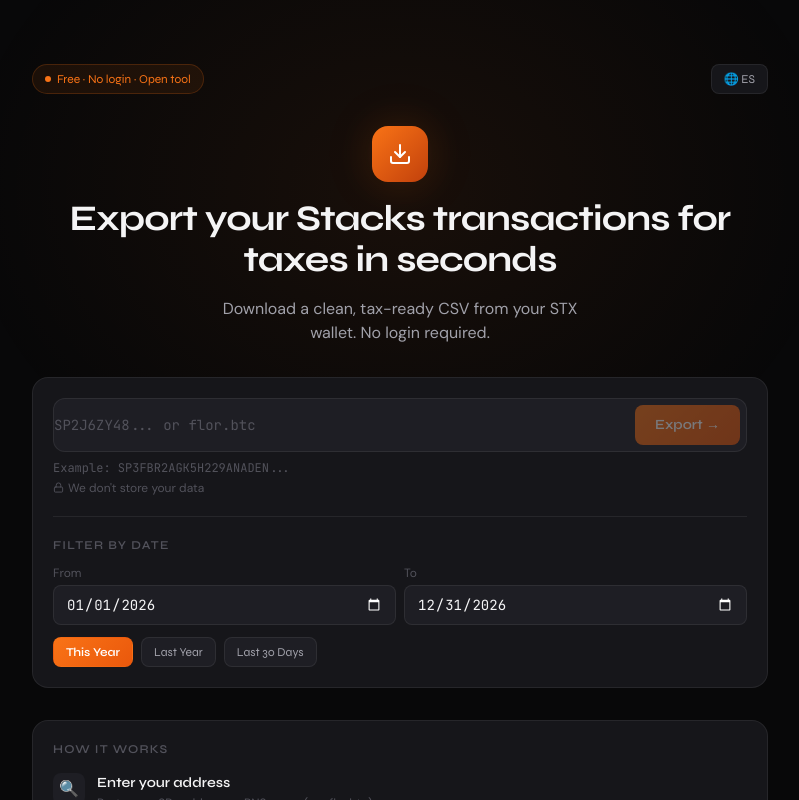
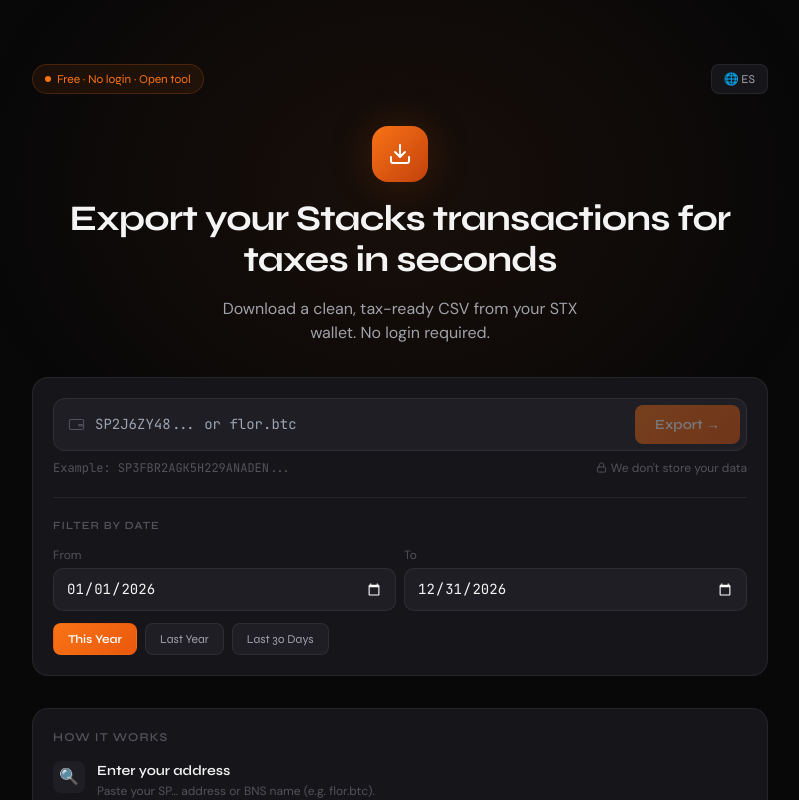
Before and after one commit to flormpecasique/StacksCSV, a Next.js app: page / in a window 1280 px wide. Shown: the top 800 px of the page, without its empty margins (240-1039 px from the left). Built offline with nearby package versions, Linux system fonts and the light colour scheme.

Commit message:
Add files via upload

```diff
--- a/src/components/AddressInput.tsx
+++ b/src/components/AddressInput.tsx
@@ -11,6 +11,7 @@
 
 const STACKS_REGEX = /^S[MP][A-Z0-9]{28,48}$/;
 const BNS_REGEX    = /^[a-zA-Z0-9_-]+\.[a-zA-Z]+$/;
+
 function isValidInput(v: string) {
   return STACKS_REGEX.test(v) || BNS_REGEX.test(v);
 }
@@ -40,47 +41,65 @@
   }
 
   return (
-    <div className="flex flex-col gap-2">
-      <form onSubmit={handleSubmit} className="w-full" noValidate>
-        <div className="relative group">
-          {/* Glow border */}
+    <div style={{ display: "flex", flexDirection: "column", gap: "8px" }}>
+      <form onSubmit={handleSubmit} style={{ width: "100%" }} noValidate>
+
+        {/* Outer wrapper for the glow effect */}
+        <div style={{ position: "relative" }} className="group">
+
+          {/* Animated glow border on focus */}
           <div
             className="absolute -inset-px rounded-xl opacity-0 group-focus-within:opacity-100 transition-opacity duration-300"
             style={{
-              background: "linear-gradient(135deg, rgba(249,115,22,0.5) 0%, transparent 50%, rgba(249,115,22,0.3) 100%)",
+              background:
+                "linear-gradient(135deg, rgba(249,115,22,0.5) 0%, transparent 50%, rgba(249,115,22,0.3) 100%)",
             }}
           />
 
           {/*
-            Key fix: `min-w-0` on the wrapper + `flex` with `overflow-hidden`
-            prevents the input from pushing the button off-screen.
+            Inner row.
+            overflow:hidden clips the button corners.
+            We do NOT set paddingLeft here — we control spacing via the icon gap.
           */}
           <div
-            className="relative flex items-center rounded-xl overflow-hidden"
-            style={{ background: "var(--bg-700)", border: "1px solid var(--border)" }}
+            style={{
+              position:    "relative",
+              display:     "flex",
+              alignItems:  "center",
+              borderRadius: "12px",
+              overflow:    "hidden",
+              background:  "var(--bg-700)",
+              border:      "1px solid var(--border)",
+              /* Explicit left padding so icon has breathing room */
+              paddingLeft: "14px",
+            }}
           >
-            {/* Wallet icon — hidden on very small screens to save space */}
-            <span className="hidden xs:flex pl-4 pr-2 shrink-0">
-              <svg width="18" height="18" viewBox="0 0 24 24" fill="none"
-                stroke="currentColor" strokeWidth="1.5" strokeLinecap="round" strokeLinejoin="round"
-                style={{ color: "var(--text-muted)" }}>
-                <rect x="2" y="5" width="20" height="14" rx="2" />
-                <path d="M16 12a1 1 0 0 0 0 2h4v-2h-4z" />
-              </svg>
-            </span>
-            {/* Also show icon on sm+ regardless */}
-            <span className="flex sm:hidden pl-3 pr-1 shrink-0">
-              <svg width="16" height="16" viewBox="0 0 24 24" fill="none"
-                stroke="currentColor" strokeWidth="1.5" strokeLinecap="round" strokeLinejoin="round"
-                style={{ color: "var(--text-muted)" }}>
-                <rect x="2" y="5" width="20" height="14" rx="2" />
-                <path d="M16 12a1 1 0 0 0 0 2h4v-2h-4z" />
-              </svg>
-            </span>
+            {/*
+              Icon — always rendered, no Tailwind breakpoint classes.
+              flexShrink:0 stops it from collapsing.
+            */}
+            <svg
+              width="17"
+              height="17"
+              viewBox="0 0 24 24"
+              fill="none"
+              stroke="currentColor"
+              strokeWidth="1.5"
+              strokeLinecap="round"
+              strokeLinejoin="round"
+              style={{ color: "var(--text-muted)", flexShrink: 0 }}
+            >
+              <rect x="2" y="5" width="20" height="14" rx="2" />
+              <path d="M16 12a1 1 0 0 0 0 2h4v-2h-4z" />
+            </svg>
 
             {/*
-              `min-w-0` is critical: flex children default to min-width: auto
-              which forces the container to grow. min-w-0 lets it shrink.
+              Input.
+              flex:1 + minWidth:0 is the key combination:
+                - flex:1 lets it grow to fill available space
+                - minWidth:0 lets it shrink below its content width
+              Without minWidth:0, a long placeholder forces the container wider.
+              paddingLeft gives the gap between the icon and the cursor.
             */}
             <input
               type="text"
@@ -93,57 +112,121 @@
               spellCheck={false}
               autoComplete="off"
               autoCorrect="off"
+              autoCapitalize="off"
               aria-label={t("addressLabel")}
-              className="flex-1 min-w-0 bg-transparent py-3.5 pr-1 text-sm focus:outline-none placeholder:text-zinc-600"
-              style={{ color: "var(--text-primary)", fontFamily: "var(--font-mono)" }}
               disabled={isLoading}
+              style={{
+                flex:          "1 1 0%",
+                minWidth:      0,
+                background:    "transparent",
+                border:        "none",
+                outline:       "none",
+                paddingTop:    "14px",
+                paddingBottom: "14px",
+                paddingLeft:   "10px",
+                paddingRight:  "6px",
+                fontSize:      "14px",
+                color:         "var(--text-primary)",
+                fontFamily:    "var(--font-mono)",
+              }}
             />
 
-            {/* Button — shrink-0 keeps it from collapsing */}
+            {/*
+              Button.
+              flexShrink:0 keeps it at a fixed size — it never shrinks.
+              whiteSpace:nowrap prevents the label from wrapping.
+            */}
             <button
               type="submit"
               disabled={isLoading || !address.trim()}
-              className="shrink-0 m-1.5 px-3 sm:px-5 py-2 sm:py-2.5 rounded-lg text-sm font-semibold transition-all duration-200 disabled:opacity-40 disabled:cursor-not-allowed whitespace-nowrap"
               style={{
-                fontFamily: "var(--font-display)",
-                background: isLoading ? "var(--bg-600)" : "linear-gradient(135deg, #f97316 0%, #ea580c 100%)",
-                color: isLoading ? "var(--text-muted)" : "#fff",
+                flexShrink:   0,
+                margin:       "6px",
+                padding:      "9px 20px",
+                borderRadius: "8px",
+                fontSize:     "14px",
+                fontWeight:   600,
+                fontFamily:   "var(--font-display)",
+                background:   isLoading
+                  ? "var(--bg-600)"
+                  : "linear-gradient(135deg, #f97316 0%, #ea580c 100%)",
+                color:        isLoading ? "var(--text-muted)" : "#fff",
+                border:       "none",
+                cursor:       isLoading || !address.trim() ? "not-allowed" : "pointer",
+                opacity:      isLoading || !address.trim() ? 0.4 : 1,
+                transition:   "opacity 0.2s",
+                whiteSpace:   "nowrap",
               }}
             >
               {isLoading ? (
-                <span className="flex items-center gap-1.5">
-                  <svg className="w-4 h-4 animate-spin" viewBox="0 0 24 24" fill="none">
-                    <circle cx="12" cy="12" r="10" stroke="currentColor" strokeWidth="3" strokeDasharray="40 24" />
+                <span style={{ display: "flex", alignItems: "center", gap: "6px" }}>
+                  <svg
+                    viewBox="0 0 24 24"
+                    fill="none"
+                    style={{ width: 14, height: 14, animation: "spin 1s linear infinite" }}
+                  >
+                    <circle cx="12" cy="12" r="10"
+                      stroke="currentColor" strokeWidth="3" strokeDasharray="40 24" />
                   </svg>
-                  {/* Hide text on very small screens to save space */}
-                  <span className="hidden sm:inline">{t("fetching")}</span>
+                  {t("fetching")}
                 </span>
               ) : (
-                <>
-                  <span className="hidden sm:inline">{t("exportBtn")}</span>
-                  {/* Arrow-only on tiny screens */}
-                  <span className="sm:hidden">→</span>
-                </>
+                t("exportBtn")
               )}
             </button>
           </div>
         </div>
 
         {validationError && (
-          <p className="mt-2 text-xs animate-fade-in"
-            style={{ color: "#f87171", fontFamily: "var(--font-body)" }} role="alert">
+          <p
+            className="animate-fade-in"
+            style={{
+              marginTop:  "8px",
+              fontSize:   "12px",
+              color:      "#f87171",
+              fontFamily: "var(--font-body)",
+            }}
+            role="alert"
+          >
             ⚠ {validationError}
           </p>
         )}
       </form>
 
-      {/* Example + trust signal — stack on mobile */}
-      <div className="flex flex-col xs:flex-row xs:items-center xs:justify-between gap-1">
-        <p className="text-xs truncate" style={{ color: "var(--text-muted)", fontFamily: "var(--font-mono)" }}>
+      {/* Example + trust signal */}
+      <div
+        style={{
+          display:        "flex",
+          flexWrap:       "wrap",
+          alignItems:     "center",
+          justifyContent: "space-between",
+          gap:            "4px",
+        }}
+      >
+        <p
+          style={{
+            fontSize:     "12px",
+            color:        "var(--text-muted)",
+            fontFamily:   "var(--font-mono)",
+            overflow:     "hidden",
+            textOverflow: "ellipsis",
+            whiteSpace:   "nowrap",
+            maxWidth:     "55%",
+          }}
+        >
           {t("addressExample")}
         </p>
-        <p className="flex items-center gap-1 text-xs shrink-0"
-          style={{ color: "var(--text-muted)", fontFamily: "var(--font-body)" }}>
+        <p
+          style={{
+            display:    "flex",
+            alignItems: "center",
+            gap:        "4px",
+            fontSize:   "12px",
+            color:      "var(--text-muted)",
+            fontFamily: "var(--font-body)",
+            flexShrink: 0,
+          }}
+        >
           <svg width="11" height="11" viewBox="0 0 24 24" fill="none"
             stroke="currentColor" strokeWidth="2" strokeLinecap="round">
             <rect x="3" y="11" width="18" height="11" rx="2" ry="2" />
--- a/src/components/DateFilter.tsx
+++ b/src/components/DateFilter.tsx
@@ -14,6 +14,36 @@
   lang:     Lang;
 }
 
+/*
+  Safari/iPadOS quirk with input[type="date"]:
+  The native date control renders a hidden calendar icon and clear button
+  that can extend outside the element's layout box.
+  Fixes applied:
+    1. gridTemplateColumns: "minmax(0, 1fr) minmax(0, 1fr)"
+       — "1fr" alone has min-width:auto which lets content overflow the column.
+       — "minmax(0, 1fr)" hard-caps the column at its available space.
+    2. overflow: "hidden" on the grid wrapper — clips anything that bleeds out.
+    3. maxWidth: "100%", width: "100%", boxSizing: "border-box" on each input.
+*/
+
+// Shared styles for both date inputs
+const dateInputStyle: React.CSSProperties = {
+  display:      "block",
+  width:        "100%",
+  maxWidth:     "100%",
+  minWidth:     0,           /* allow column to shrink it */
+  boxSizing:    "border-box",
+  padding:      "9px 12px",
+  borderRadius: "10px",
+  fontSize:     "14px",
+  background:   "var(--bg-700)",
+  border:       "1px solid var(--border)",
+  color:        "var(--text-primary)",
+  fontFamily:   "var(--font-mono)",
+  colorScheme:  "dark",
+  outline:      "none",
+};
+
 export default function DateFilter({ range, onChange, lang }: DateFilterProps) {
   const t = useTranslations(lang);
 
@@ -28,16 +58,43 @@
   }
 
   return (
-    <div className="flex flex-col gap-3">
-      <p className="text-xs font-semibold uppercase tracking-widest"
-        style={{ color: "var(--text-muted)", fontFamily: "var(--font-display)" }}>
+    <div style={{ display: "flex", flexDirection: "column", gap: "12px" }}>
+
+      {/* Label */}
+      <p
+        style={{
+          fontSize:      "11px",
+          fontWeight:    600,
+          letterSpacing: "0.1em",
+          textTransform: "uppercase",
+          color:         "var(--text-muted)",
+          fontFamily:    "var(--font-display)",
+          margin:        0,
+        }}
+      >
         {t("filterTitle")}
       </p>
 
-      {/* Date inputs — always stacked on mobile, side-by-side on sm+ */}
-      <div className="grid grid-cols-1 sm:grid-cols-2 gap-2">
-        <div className="flex flex-col gap-1">
-          <label className="text-xs" style={{ color: "var(--text-muted)", fontFamily: "var(--font-body)" }}>
+      {/*
+        Grid container.
+        overflow:hidden is the critical Safari fix — it clips the native
+        date-picker chrome that would otherwise bleed outside the card.
+        minmax(0, 1fr) ensures columns can never exceed their allocated space.
+      */}
+      <div
+        style={{
+          display:             "grid",
+          gridTemplateColumns: "minmax(0, 1fr) minmax(0, 1fr)",
+          gap:                 "8px",
+          overflow:            "hidden",
+          width:               "100%",
+        }}
+      >
+        {/* FROM */}
+        <div style={{ display: "flex", flexDirection: "column", gap: "4px", minWidth: 0 }}>
+          <label
+            style={{ fontSize: "12px", color: "var(--text-muted)", fontFamily: "var(--font-body)" }}
+          >
             {t("from")}
           </label>
           <input
@@ -45,21 +102,15 @@
             value={range.from}
             max={range.to || undefined}
             onChange={(e) => onChange({ ...range, from: e.target.value })}
-            className="w-full rounded-lg px-3 py-2 text-sm"
-            style={{
-              background:  "var(--bg-700)",
-              border:      "1px solid var(--border)",
-              color:       "var(--text-primary)",
-              fontFamily:  "var(--font-mono)",
-              colorScheme: "dark",
-              outline:     "none",
-              minWidth:    0,    /* prevent overflow */
-            }}
+            style={dateInputStyle}
           />
         </div>
 
-        <div className="flex flex-col gap-1">
-          <label className="text-xs" style={{ color: "var(--text-muted)", fontFamily: "var(--font-body)" }}>
+        {/* TO */}
+        <div style={{ display: "flex", flexDirection: "column", gap: "4px", minWidth: 0 }}>
+          <label
+            style={{ fontSize: "12px", color: "var(--text-muted)", fontFamily: "var(--font-body)" }}
+          >
             {t("to")}
           </label>
           <input
@@ -67,22 +118,13 @@
             value={range.to}
             min={range.from || undefined}
             onChange={(e) => onChange({ ...range, to: e.target.value })}
-            className="w-full rounded-lg px-3 py-2 text-sm"
-            style={{
-              background:  "var(--bg-700)",
-              border:      "1px solid var(--border)",
-              color:       "var(--text-primary)",
-              fontFamily:  "var(--font-mono)",
-              colorScheme: "dark",
-              outline:     "none",
-              minWidth:    0,
-            }}
+            style={dateInputStyle}
           />
         </div>
       </div>
 
-      {/* Quick-select buttons — wrap naturally */}
-      <div className="flex flex-wrap gap-2">
+      {/* Quick-select preset buttons */}
+      <div style={{ display: "flex", flexWrap: "wrap", gap: "8px" }}>
         {presets.map((preset) => {
           const pr     = preset.getRange();
           const active = isActive(pr);
@@ -90,13 +132,21 @@
             <button
               key={preset.label}
               onClick={() => onChange(pr)}
-              className="text-xs px-3 py-1.5 rounded-lg transition-all duration-150 whitespace-nowrap"
               style={{
-                fontFamily: "var(--font-display)",
-                background: active ? "linear-gradient(135deg, #f97316 0%, #ea580c 100%)" : "var(--bg-700)",
-                color:      active ? "#fff" : "var(--text-secondary)",
-                border:     active ? "1px solid transparent" : "1px solid var(--border)",
-                fontWeight: active ? 600 : 400,
+                padding:      "6px 14px",
+                borderRadius: "8px",
+                fontSize:     "12px",
+                fontFamily:   "var(--font-display)",
+                fontWeight:   active ? 600 : 400,
+                background:   active
+                  ? "linear-gradient(135deg, #f97316 0%, #ea580c 100%)"
+                  : "var(--bg-700)",
+                color:        active ? "#fff" : "var(--text-secondary)",
+                border:       active ? "1px solid transparent" : "1px solid var(--border)",
+                cursor:       "pointer",
+                whiteSpace:   "nowrap",
+                transition:   "opacity 0.15s",
+                flexShrink:   0,
               }}
             >
               {preset.label}
```
